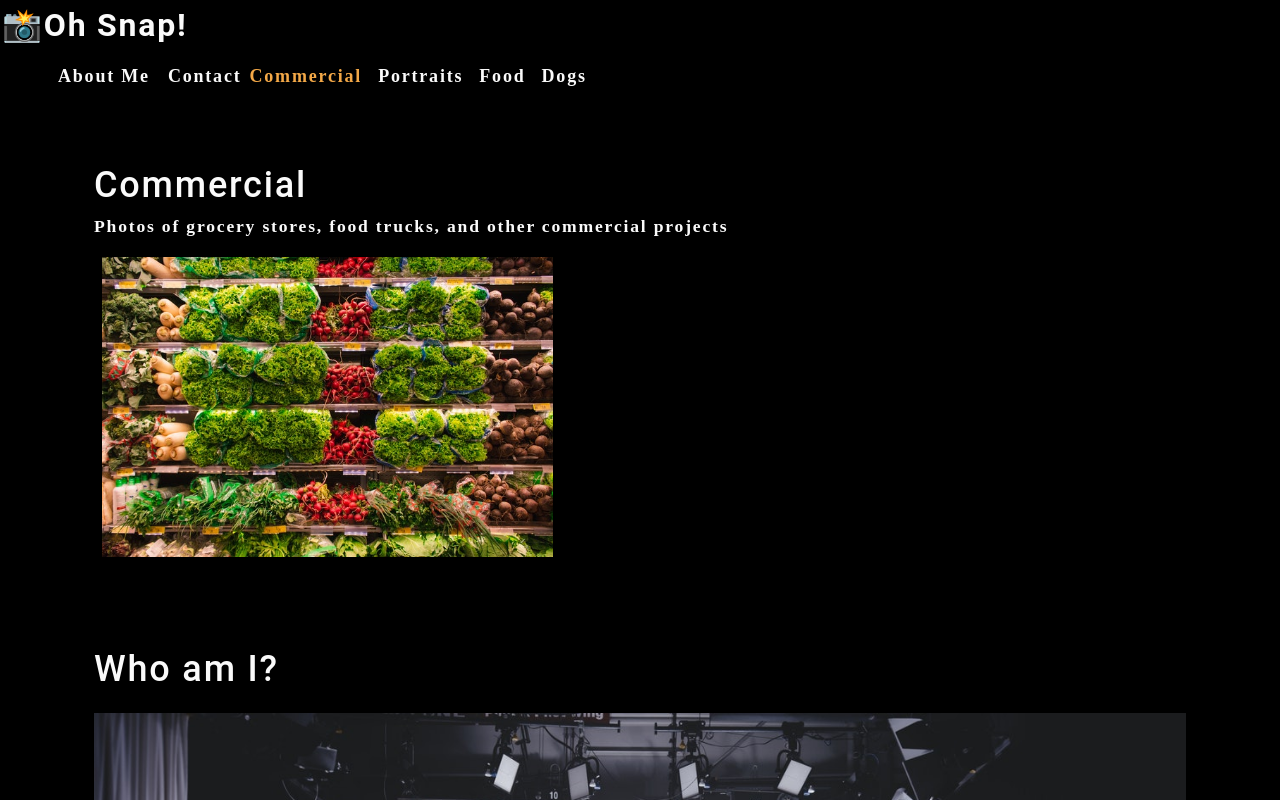
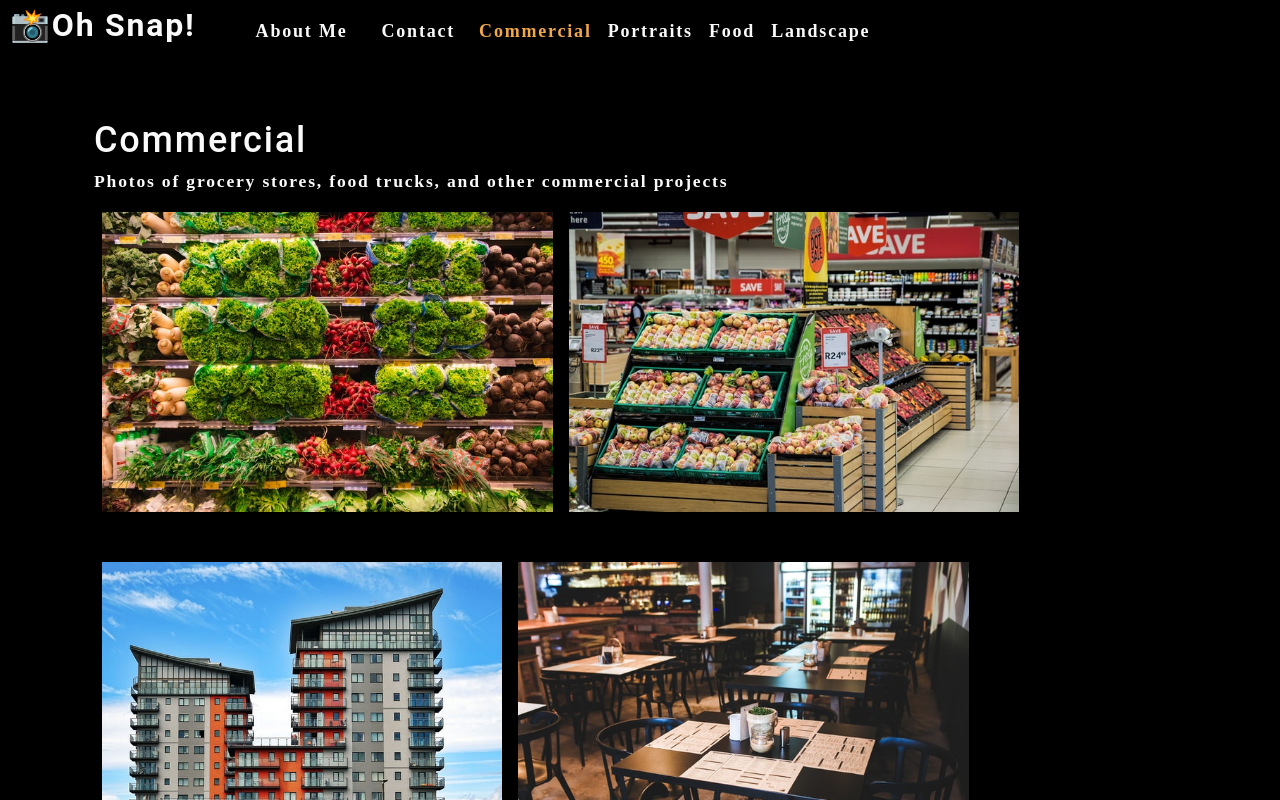
Before and after one commit to palminski/photo-port, a React (Create React App) app: page / in a window 1280 px wide. Shown: the top 800 px of the page. Built offline with nearby package versions, Linux system fonts and the light colour scheme.

Commit message:
fixed bug

```diff
--- a/src/App.js
+++ b/src/App.js
@@ -20,8 +20,8 @@
         description: "Photos of food",
     },
     {
-        name: 'dogs',
-        description: "Photos of dogs",
+        name: 'landscape',
+        description: "Wait, these aren't dogs",
     },
 
 ]);
@@ -36,7 +36,7 @@
       currentCategory={currentCategory}>
       </Nav>
       <main>
-        <Gallery/>
+        <Gallery currentCategory={currentCategory}></Gallery>
         <About />
       </main>
     </div>
--- a/src/components/Gallery/index.js
+++ b/src/components/Gallery/index.js
@@ -1,22 +1,17 @@
 import React from "react";
 import {capitalizeFirstLetter} from '../../utils/helpers';
-import photo from '../../assets/small/commercial/0.jpg';
+import PhotoList from "../PhotoList";
 
 
-function Gallery(props) {
+function Gallery({currentCategory}) {
 
-    const currentCategory = {
-        name: 'commercial',
-        description: "Photos of grocery stores, food trucks, and other commercial projects",
-    };
+    const {name, description} = currentCategory;
 
     return (
       <section>
-        <h1>{capitalizeFirstLetter(currentCategory.name)}</h1>
-        <p>{currentCategory.description}</p>
-        <div className="flex-row">
-            <img alt="Comercial Example" src={photo} className="img-thumbnail mx-1" />
-        </div>
+        <h1 data-testid="h1tag">{capitalizeFirstLetter(name)}</h1>
+        <p>{description}</p>
+        <PhotoList category={currentCategory.name} />
       </section>
     );
   }
--- a/src/components/Nav/index.js
+++ b/src/components/Nav/index.js
@@ -15,14 +15,10 @@
     }, [currentCategory]);
 
     return (
-      <header>
+      <header className="flex-row px-1">
         <h2>
             <a data-testid="link" href="/">
-                <span role="img" aria-label="camera">
-                    {''}
-                    📸
-                    </span>{''}
-                    Oh Snap!
+                <span role="img" aria-label="camera">📸</span>Oh Snap!
             </a>
         </h2>
         <nav>
@@ -32,7 +28,7 @@
                         About Me
                     </a>
                 </li>
-                <li>
+                <li className="mx-2">
                     <span>Contact</span>
                 </li>
                 {catagories.map((category) => (
--- /dev/null
+++ b/src/components/PhotoList/index.js
@@ -0,0 +1,121 @@
+import React, {useState} from 'react';
+import test from '../../assets/small/commercial/0.jpg';
+
+
+function PhotoList({category}) {
+
+    const [photos] = useState([
+        {
+            name: 'Grocery aisle',
+            category: 'commercial',
+            description: 'Lorem ipsum dolor sit amet, consectetur adipiscing elit. Nunc ultricie',
+          },
+          {
+            name: 'Grocery booth',
+            category: 'commercial',
+            description: 'Lorem ipsum dolor sit amet, consectetur adipiscing elit. Nunc ultricie',
+          },
+          {
+            name: 'Building exterior',
+            category: 'commercial',
+            description: 'Lorem ipsum dolor sit amet, consectetur adipiscing elit. Nunc ultricie',
+          },
+          {
+            name: 'Restaurant table',
+            category: 'commercial',
+            description: 'Lorem ipsum dolor sit amet, consectetur adipiscing elit. Nunc ultricie',
+          },
+          {
+            name: 'Cafe interior',
+            category: 'commercial',
+            description: 'Lorem ipsum dolor sit amet, consectetur adipiscing elit. Nunc ultricie',
+          },
+          {
+            name: 'Cat green eyes',
+            category: 'portraits',
+            description: 'Lorem ipsum dolor sit amet, consectetur adipiscing elit. Nunc ultricie',
+          },
+          {
+            name: 'Green parrot',
+            category: 'portraits',
+            description: 'Lorem ipsum dolor sit amet, consectetur adipiscing elit. Nunc ultricie',
+          },
+          {
+            name: 'Yellow macaw',
+            category: 'portraits',
+            description: 'Lorem ipsum dolor sit amet, consectetur adipiscing elit. Nunc ultricie',
+          },
+          {
+            name: 'Pug smile',
+            category: 'portraits',
+            description: 'Lorem ipsum dolor sit amet, consectetur adipiscing elit. Nunc ultricie',
+          },
+          {
+            name: 'Pancakes',
+            category: 'food',
+            description: 'Lorem ipsum dolor sit amet, consectetur adipiscing elit. Nunc ultricie',
+          },
+          {
+            name: 'Burrito',
+            category: 'food',
+            description: 'Lorem ipsum dolor sit amet, consectetur adipiscing elit. Nunc ultricie',
+          },
+          {
+            name: 'Scallop pasta',
+            category: 'food',
+            description: 'Lorem ipsum dolor sit amet, consectetur adipiscing elit. Nunc ultricie',
+          },
+          {
+            name: 'Burger',
+            category: 'food',
+            description: 'Lorem ipsum dolor sit amet, consectetur adipiscing elit. Nunc ultricie',
+          },
+          {
+            name: 'Fruit bowl',
+            category: 'food',
+            description: 'Lorem ipsum dolor sit amet, consectetur adipiscing elit. Nunc ultricie',
+          },
+          {
+            name: 'Green river',
+            category: 'landscape',
+            description: 'Lorem ipsum dolor sit amet, consectetur adipiscing elit. Nunc ultricie',
+          },
+          {
+            name: 'Docks',
+            category: 'landscape',
+            description: 'Lorem ipsum dolor sit amet, consectetur adipiscing elit. Nunc ultricie',
+          },
+          {
+            name: 'Panoramic village by sea',
+            category: 'landscape',
+            description: 'Lorem ipsum dolor sit amet, consectetur adipiscing elit. Nunc ultricie',
+          },
+          {
+            name: 'Domestic landscape',
+            category: 'landscape',
+            description: 'Lorem ipsum dolor sit amet, consectetur adipiscing elit. Nunc ultricie',
+          },
+          {
+            name: 'Park bench',
+            category: 'landscape',
+            description: 'Lorem ipsum dolor sit amet, consectetur adipiscing elit. Nunc ultricie',
+          },
+    ]);
+
+    const currentPhotos = photos.filter((photo) => photo.category === category);
+
+    console.log(currentPhotos);
+    console.log(test);
+    return(
+        <div>
+            <div className='flex-row'>
+
+                {currentPhotos.map((image, i) => <img src={require(`../../assets/small/${category}/${i}.jpg`)} alt={image.name} className="img-thumbnail mx-1" key={image.name}/>)}
+            </div>
+        </div>
+    )
+}
+
+
+// src=
+export default PhotoList;
```
